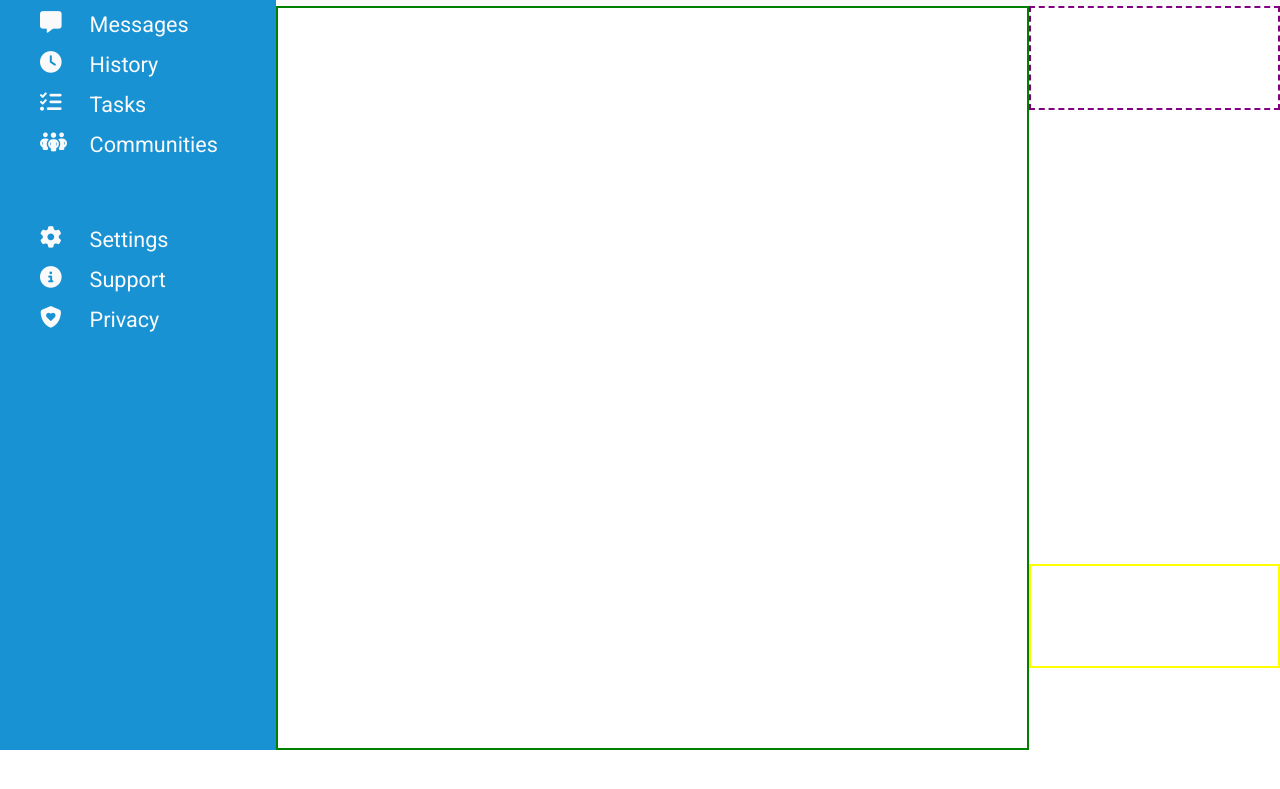
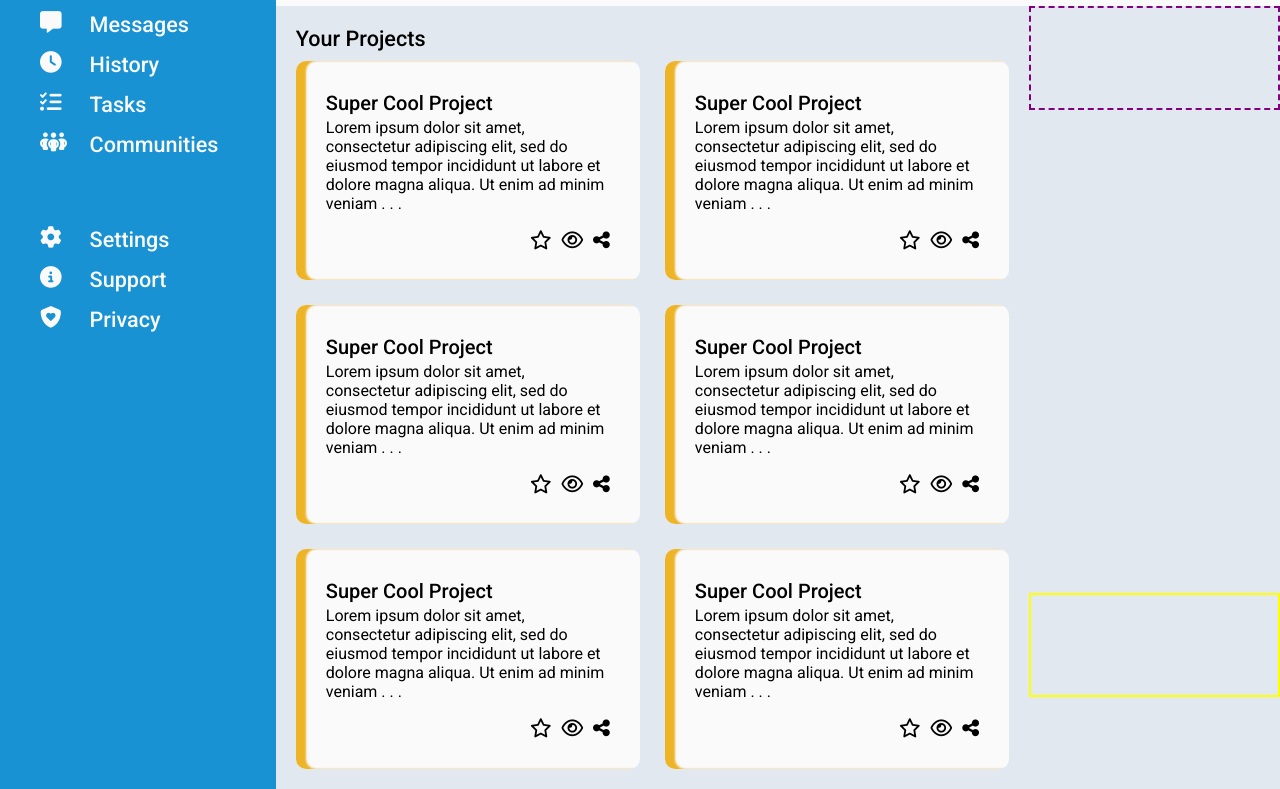
Before and after one commit to JimmyKuangg/odin-admin-dashboard, a plain HTML site: page index.html in a window 1280 px wide. Shown: the part 180-969 px from the top of the page. Before the commit the page ends 930 px from the top, so only its background shows below. Drawn offline with Linux system fonts and the light colour scheme.

Commit message:
Finish main content section

```diff
--- a/index.html
+++ b/index.html
@@ -113,7 +113,102 @@
       </div>
 
       <div class="main-content">
+                <div>Your Projects</div>
 
+        <div class="content-container">
+          <div class="project-card">
+            <div class="project-card-content">
+              <div class="project-card-title">
+                Super Cool Project
+              </div>
+              <div class="project-card-description">
+                Lorem ipsum dolor sit amet, consectetur adipiscing elit, sed do eiusmod tempor incididunt ut labore et dolore magna aliqua. Ut enim ad minim veniam . . .
+              </div>
+            </div>
+            <div class="project-card-buttons">
+              <i class="fa-regular fa-star"></i>
+              <i class="fa-regular fa-eye"></i>
+              <i class="fa-solid fa-share-nodes"></i>
+            </div>
+          </div>
+
+          <div class="project-card">
+            <div class="project-card-content">
+              <div class="project-card-title">
+                Super Cool Project
+              </div>
+              <div class="project-card-description">
+                Lorem ipsum dolor sit amet, consectetur adipiscing elit, sed do eiusmod tempor incididunt ut labore et dolore magna aliqua. Ut enim ad minim veniam . . .
+              </div>
+            </div>
+
+            <div class="project-card-buttons">
+              <i class="fa-regular fa-star"></i>
+              <i class="fa-regular fa-eye"></i>
+              <i class="fa-solid fa-share-nodes"></i>
+            </div>
+          </div>
+          <div class="project-card">
+            <div class="project-card-content">
+              <div class="project-card-title">
+                Super Cool Project
+              </div>
+              <div class="project-card-description">
+                Lorem ipsum dolor sit amet, consectetur adipiscing elit, sed do eiusmod tempor incididunt ut labore et dolore magna aliqua. Ut enim ad minim veniam . . .
+              </div>
+            </div>
+            <div class="project-card-buttons">
+              <i class="fa-regular fa-star"></i>
+              <i class="fa-regular fa-eye"></i>
+              <i class="fa-solid fa-share-nodes"></i>
+            </div>
+          </div>
+          <div class="project-card">
+            <div class="project-card-content">
+              <div class="project-card-title">
+                Super Cool Project
+              </div>
+              <div class="project-card-description">
+                Lorem ipsum dolor sit amet, consectetur adipiscing elit, sed do eiusmod tempor incididunt ut labore et dolore magna aliqua. Ut enim ad minim veniam . . .
+              </div>
+            </div>
+            <div class="project-card-buttons">
+              <i class="fa-regular fa-star"></i>
+              <i class="fa-regular fa-eye"></i>
+              <i class="fa-solid fa-share-nodes"></i>
+            </div>
+          </div>
+          <div class="project-card">
+            <div class="project-card-content">
+              <div class="project-card-title">
+                Super Cool Project
+              </div>
+              <div class="project-card-description">
+                Lorem ipsum dolor sit amet, consectetur adipiscing elit, sed do eiusmod tempor incididunt ut labore et dolore magna aliqua. Ut enim ad minim veniam . . .
+              </div>
+            </div>
+            <div class="project-card-buttons">
+              <i class="fa-regular fa-star"></i>
+              <i class="fa-regular fa-eye"></i>
+              <i class="fa-solid fa-share-nodes"></i>
+            </div>
+          </div>
+          <div class="project-card">
+            <div class="project-card-content">
+              <div class="project-card-title">
+                Super Cool Project
+              </div>
+              <div class="project-card-description">
+                Lorem ipsum dolor sit amet, consectetur adipiscing elit, sed do eiusmod tempor incididunt ut labore et dolore magna aliqua. Ut enim ad minim veniam . . .
+              </div>
+            </div>
+            <div class="project-card-buttons">
+              <i class="fa-regular fa-star"></i>
+              <i class="fa-regular fa-eye"></i>
+              <i class="fa-solid fa-share-nodes"></i>
+            </div>
+          </div>
+        </div>
       </div>
 
       <div class="announcements">
--- a/styles.css
+++ b/styles.css
@@ -2,6 +2,7 @@ body {
   margin: 0;
   padding: 0;
   font-family: "Roboto";
+  background-color:#e1e8f0;
 }
 
 .container {
@@ -34,7 +35,7 @@ body {
 }
 
 .searchbar input {
-  width: 100%;
+  width: 90%;
   border-radius: 10px;
   padding: 3px 20px;
   background-color: #e1e8f0;
@@ -138,6 +139,7 @@ body {
   display: flex;
   justify-content: flex-start;
   font-size: 1.35rem;
+  font-weight: 500;
   margin: 15px 0px;
   gap: 30px;
 }
@@ -149,8 +151,50 @@ body {
 /* Main content section */
 
 .main-content {
-  border: 2px green solid;
+  padding: 20px;
+  display: flex;
+  flex-direction: column;
   grid-row: 2 / 5;
+}
+
+.main-content>div:first-child {
+  font-size: 1.35rem;
+  font-weight: 500;
+  grid-column: 1 / 3;
+  margin-bottom: 10px;
+}
+.content-container {
+  display: grid;
+  grid-template-columns: 1fr 1fr;
+  grid-template-rows: repeat(3, 1fr);
+  gap: 25px;
+}
+.project-card {
+  background-color:#fafafa;
+  border-radius: 10px;
+  box-shadow: 10px 0px 2px inset #eeb428;
+  padding: 30px;
+  display: flex;
+  flex-direction: column;
+  justify-content: space-between;
+  gap: 18px;
+}
+.project-card-content {
+  display: flex;
+  flex-direction: column;
+  justify-content: space-between;
+}
+.project-card-title {
+  font-weight: 500;
+  font-size: 1.25rem;
+  margin-bottom: 3px;
+}
+
+.project-card-buttons {
+  font-size: 1.2rem;
+  display: flex;
+  justify-content: flex-end;
+  gap: 10px;
 }
 
 .announcements {
```
